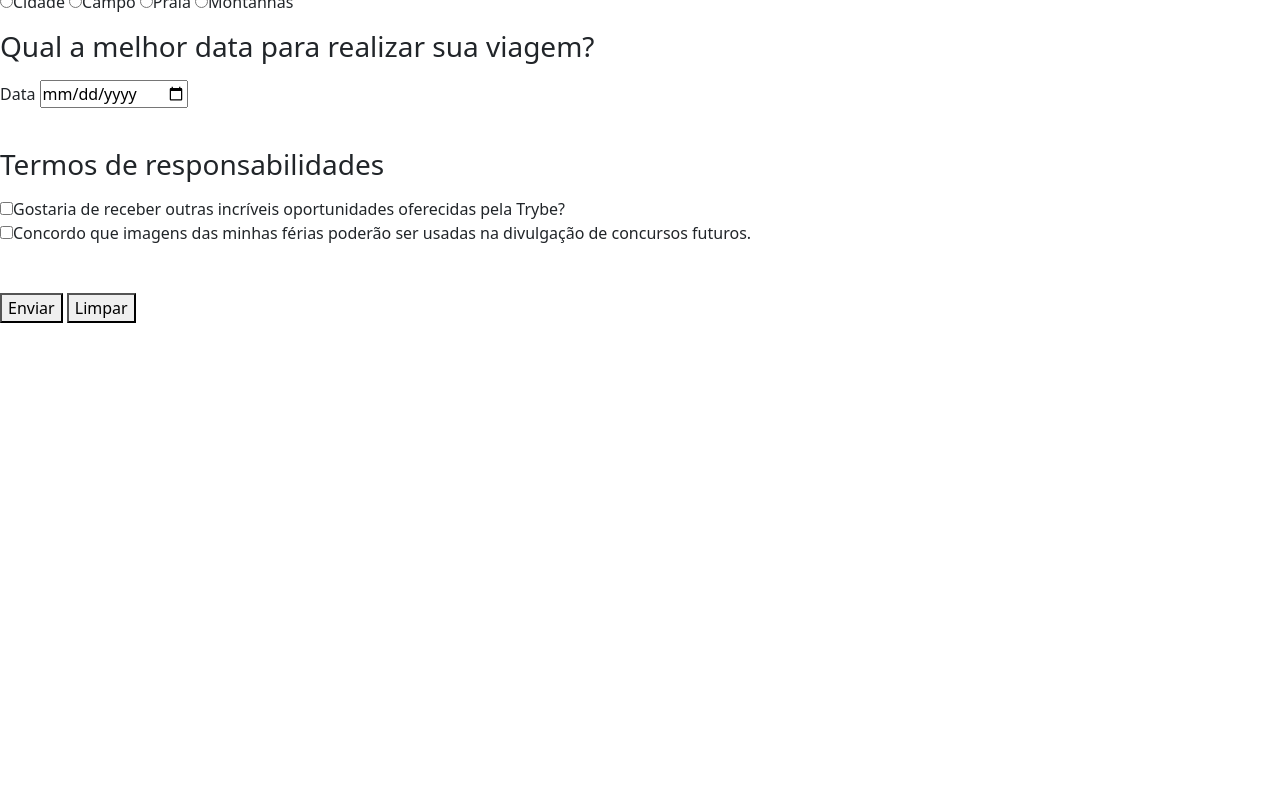
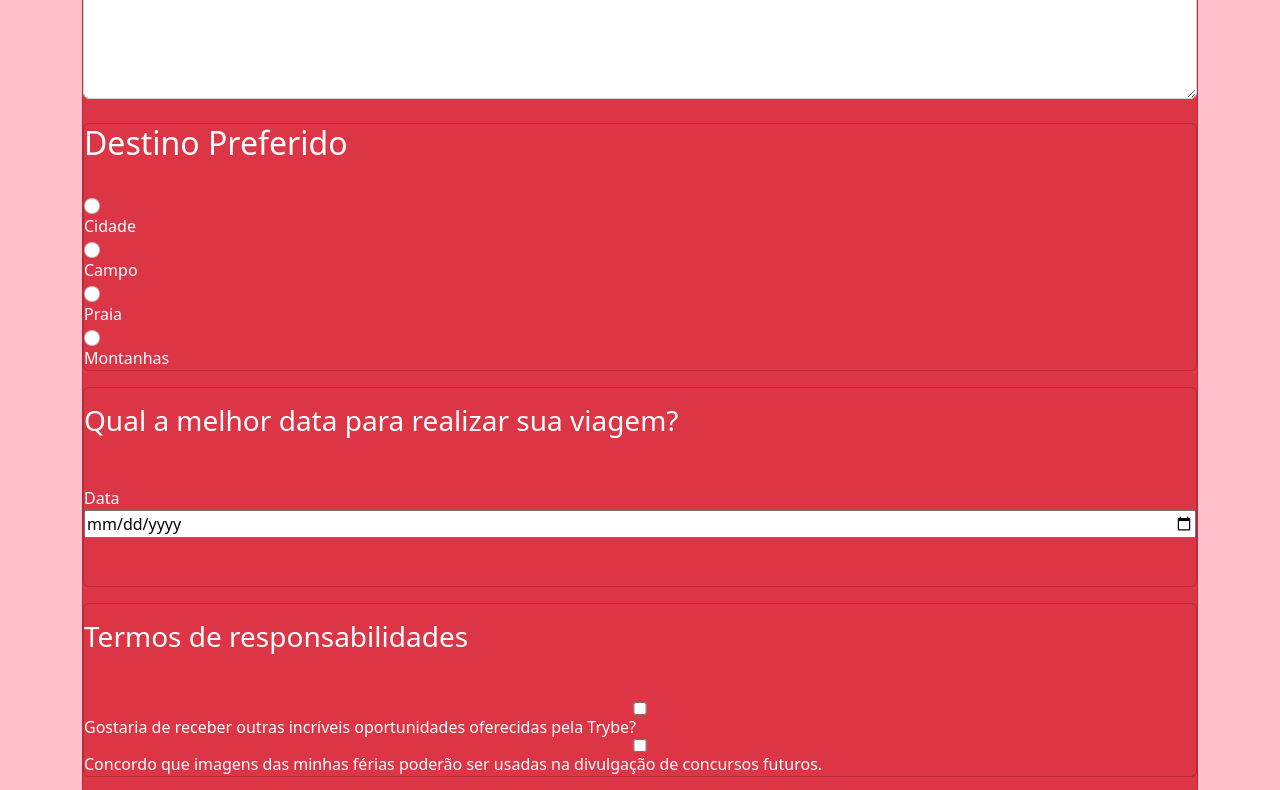
Before and after one commit to adrianachikuji/trybe-exercicios, a plain HTML site: page fundamentos/seção-6-HTML-e-CSS-Forms,Flexbox-Responsivo/dia-2-bibliotecas-javaScript-e-Frameworks-CSS/index.html in a window 1280 px wide. Shown: the part 682-1472 px from the top of the page. Before the commit the page ends 1005 px from the top, so only its background shows below. Drawn offline with nearby package versions, Linux system fonts and the light colour scheme.

Commit message:
finalizado

```diff
--- a/fundamentos/seção-6-HTML-e-CSS-Forms,Flexbox-Responsivo/dia-2-bibliotecas-javaScript-e-Frameworks-CSS/index.html
+++ b/fundamentos/seção-6-HTML-e-CSS-Forms,Flexbox-Responsivo/dia-2-bibliotecas-javaScript-e-Frameworks-CSS/index.html
@@ -5,14 +5,18 @@
     <meta http-equiv="X-UA-Compatible" content="IE=edge">
     <meta name="viewport" content="width=device-width, initial-scale=1.0">
     <title>Formulário</title>
+    <link rel="stylesheet" type="text/css" href="style.css">
     <link href="https://cdn.jsdelivr.net/npm/bootstrap@5.2.2/dist/css/bootstrap.min.css" rel="stylesheet" integrity="sha384-Zenh87qX5JnK2Jl0vWa8Ck2rdkQ2Bzep5IDxbcnCeuOxjzrPF/et3URy9Bv1WTRi" crossorigin="anonymous">
 </head>
-<body>
+<body class="body">
+    <div class="container">
         <h1>Formulário para cadastro de currículo</h1>
-</body>
-<section>
+        <br>
+        <br>
+        <section class="card text-bg-danger mb-3">
         <form action="" method="get">
             <h2>Dados pessoais</h2>
+            <br>
             <label for="input-name" class="form-label">nome completo</label>
             <input type="text" name:"texto" class="form-control" id="input-name">
             <br>
@@ -20,33 +24,43 @@
             <input type="email" name="" id=""class="form-control" >
             <br>
         </section>
-<section>
+        <section class="card text-bg-danger mb-3">
         <h2> Por que você deveria ser a pessoa desenvolvedora a ganhar o concurso TrybeTrip?</h2>
+        <br>
         <h4>Espaço para digitar a resposta:</h4>
-<textarea name="" id="" cols="50" rows="10"></textarea>
+        <textarea class="form-control" name="" id="" cols="50" rows="10"></textarea>
+        <br>
+        <section class="card text-bg-danger mb-3">
+        <h2>Destino Preferido</h2>
+        <br>
+        <input type="radio" name="lugar" id="lugar1" class="form-check-input" value="ci">Cidade
+        <input type="radio" name="lugar" id="lugar2" class="form-check-input" value="ca">Campo
+        <input type="radio" name="lugar" id="lugar3" class="form-check-input" value="pr">Praia
+        <input type="radio" name="lugar" id="lugar4" class="form-check-input" value="mo">Montanhas
         </section>
-<h2>Destino Preferido</h2>
-<input type="radio" name="lugar" id="lugar1" value="ci">Cidade
-<input type="radio" name="lugar" id="lugar2" value="ca">Campo
-<input type="radio" name="lugar" id="lugar3" value="pr">Praia
-<input type="radio" name="lugar" id="lugar4" value="mo">Montanhas
-<section>
 
-</section>
+        <section class="card text-bg-danger mb-3">
         <p> <h3>Qual a melhor data para realizar sua viagem?</h3></p>
+        <br>
              <label for="data">Data</label>
              <input type="date" name="data" id="">
              <br>
              <br>
-<section>
+        </section>
+            <section class="card text-bg-danger mb-3">
             <p><h3>Termos de responsabilidades</h3></p>
+            <br>
             <input type="checkbox" value="concordo" name="termos" >Gostaria de receber outras incríveis oportunidades oferecidas pela Trybe?
             <br>
             <input type="checkbox" value="concordo" name="termos" >Concordo que imagens das minhas férias poderão ser usadas na divulgação de concursos futuros.
         </section>
+        <section>
         <br>
         <br>
-<button>Enviar</button>
-<button>Limpar</button>
+        <button class="btn btn-primary btn-lg">Enviar</button>
+        <button class="btn btn-primary btn-lg">Limpar</button>
+        <section>
     </form>
+    </div>
+</body>
 </html>
--- a/fundamentos/seção-6-HTML-e-CSS-Forms,Flexbox-Responsivo/dia-2-bibliotecas-javaScript-e-Frameworks-CSS/style.css
+++ b/fundamentos/seção-6-HTML-e-CSS-Forms,Flexbox-Responsivo/dia-2-bibliotecas-javaScript-e-Frameworks-CSS/style.css
@@ -0,0 +1,3 @@
+.body {
+ background-color: pink;
+}
```
Lines whose indentation alone changed are shown as unchanged.
